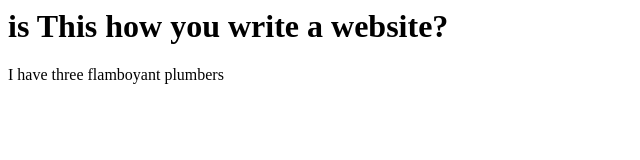
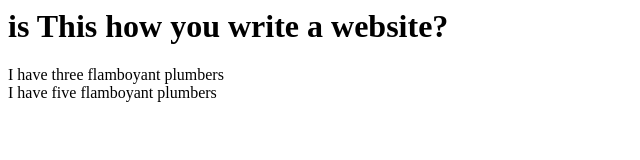
Before and after one commit to pixelphon/wl2022-test, a plain HTML site: page index.html in a window 1280 px wide. Shown: the whole page, without its empty margins (0-640 px from the left). Drawn offline with Linux system fonts and the light colour scheme.

Commit message:
i mADe an UpdATe

```diff
--- a/index.html
+++ b/index.html
@@ -1,2 +1,3 @@
 <h1>is This how you write a website?</h1>
 <div>I have three flamboyant plumbers</div>
+<div>I have five flamboyant plumbers</div>
```
